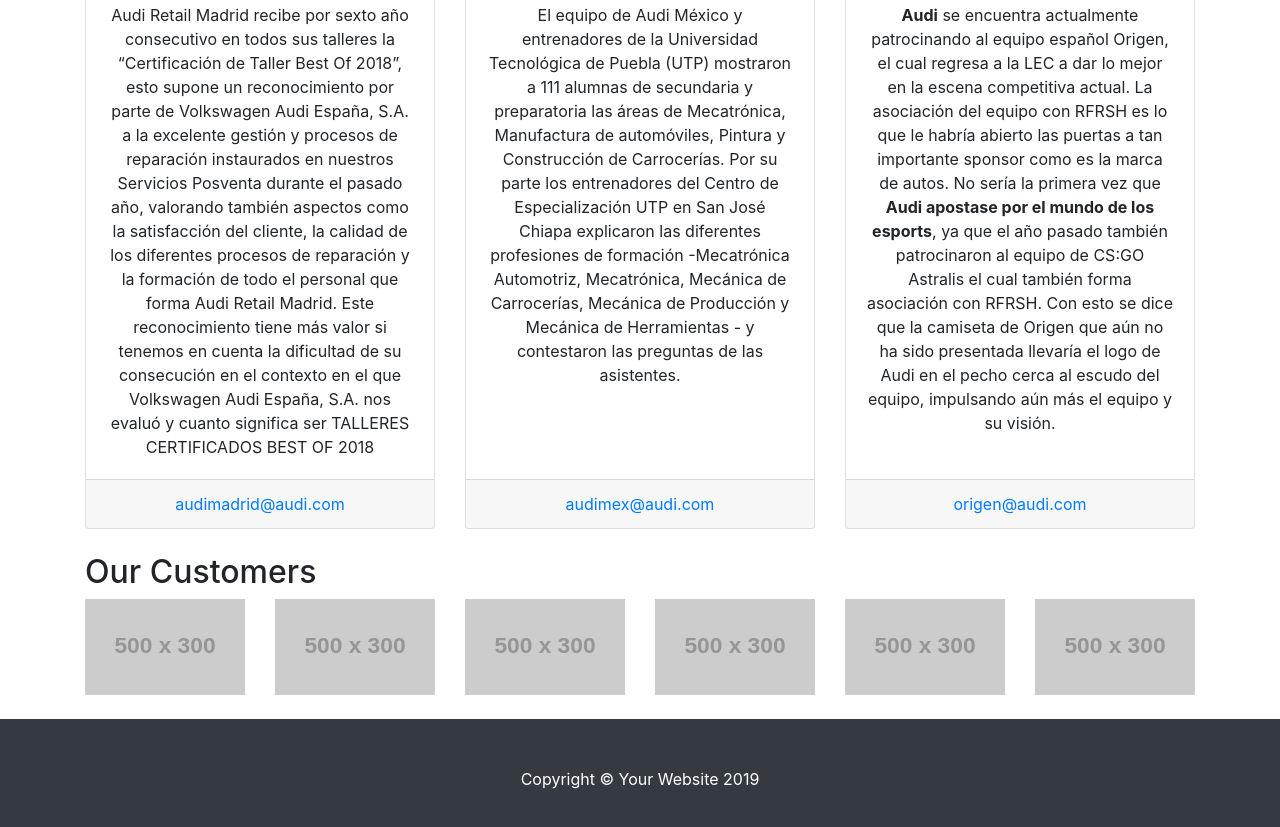
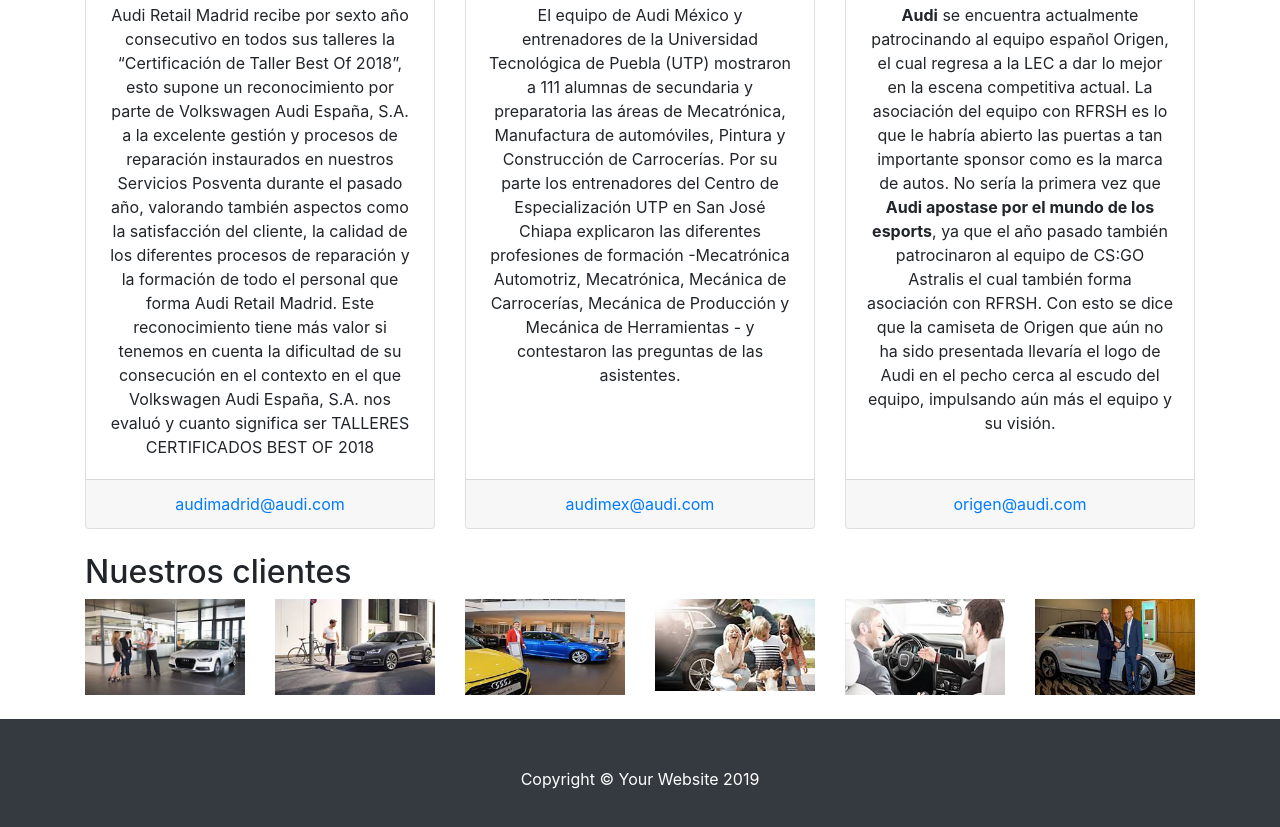
Before and after one commit to carlos10796/ecoem, a website: page about.html in a window 1280 px wide. Shown: the part 990-1817 px from the top of the page. Drawn offline with Linux system fonts and the light colour scheme; placeholder pictures from the web are drawn by us.

Commit message:
Se actualiza la sección de Nuestros clientes, con las respectivas imagenes

```diff
--- a/about.html
+++ b/about.html
@@ -161,25 +161,25 @@
     <!-- /.row -->
 
     <!-- Our Customers -->
-    <h2>Our Customers</h2>
+    <h2>Nuestros clientes</h2>
     <div class="row">
       <div class="col-lg-2 col-sm-4 mb-4">
-        <img class="img-fluid" src="http://placehold.it/500x300" alt="">
+        <img class="img-fluid" src="vendor/img/audi2-1.jpg" alt="">
       </div>
       <div class="col-lg-2 col-sm-4 mb-4">
-        <img class="img-fluid" src="http://placehold.it/500x300" alt="">
+        <img class="img-fluid" src="vendor/img/audi3-1.jpg" alt="">
       </div>
       <div class="col-lg-2 col-sm-4 mb-4">
-        <img class="img-fluid" src="http://placehold.it/500x300" alt="">
+        <img class="img-fluid" src="vendor/img/audi4-1.jpg" alt="">
       </div>
       <div class="col-lg-2 col-sm-4 mb-4">
-        <img class="img-fluid" src="http://placehold.it/500x300" alt="">
+        <img class="img-fluid" src="vendor/img/audi6-1.jpg" alt="">
       </div>
       <div class="col-lg-2 col-sm-4 mb-4">
-        <img class="img-fluid" src="http://placehold.it/500x300" alt="">
+        <img class="img-fluid" src="vendor/img/audi7-1.jpg" alt="">
       </div>
       <div class="col-lg-2 col-sm-4 mb-4">
-        <img class="img-fluid" src="http://placehold.it/500x300" alt="">
+        <img class="img-fluid" src="vendor/img/audi1-1.jpg" alt="">
       </div>
     </div>
     <!-- /.row -->
```
